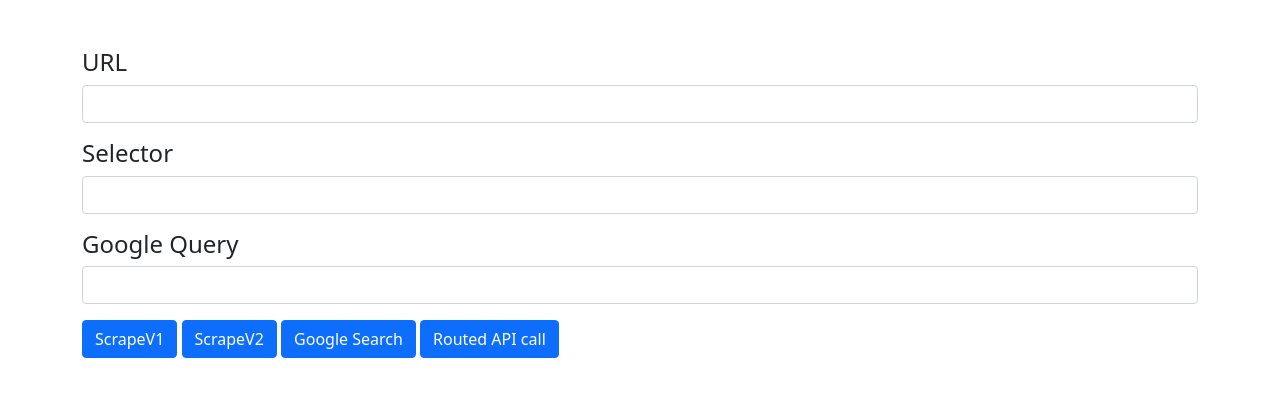
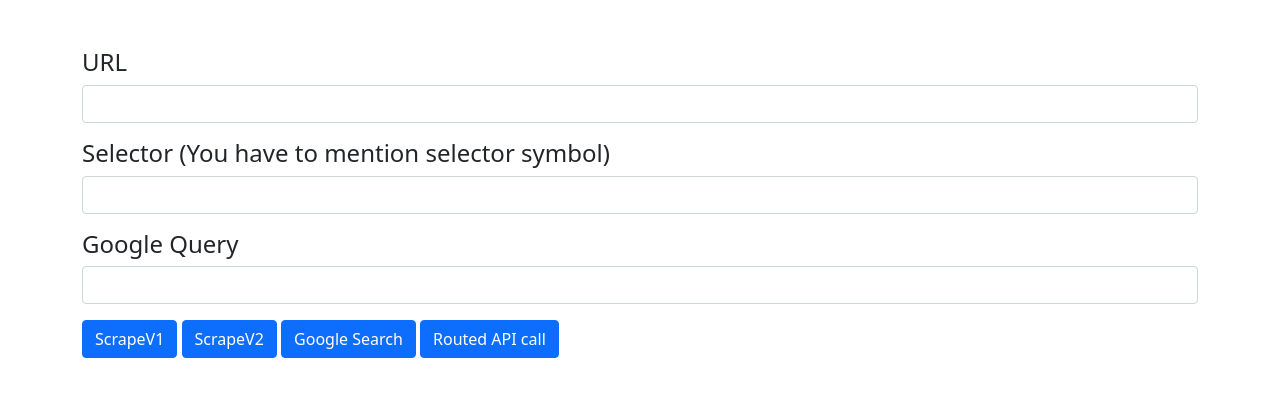
Before and after one commit to shakilkhatri/scraper-api, a website: page public/index.html in a window 1280 px wide. Drawn offline with nearby package versions, Linux system fonts and the light colour scheme.

Commit message:
note added

```diff
--- a/public/index.html
+++ b/public/index.html
@@ -15,7 +15,7 @@
       <div class="mb-3">
         <input type="text" class="form-control" id="url" />
       </div>
-      <h4>Selector</h4>
+      <h4>Selector (You have to mention selector symbol)</h4>
       <div class="mb-3">
         <input type="text" class="form-control" id="selector" />
       </div>
```
